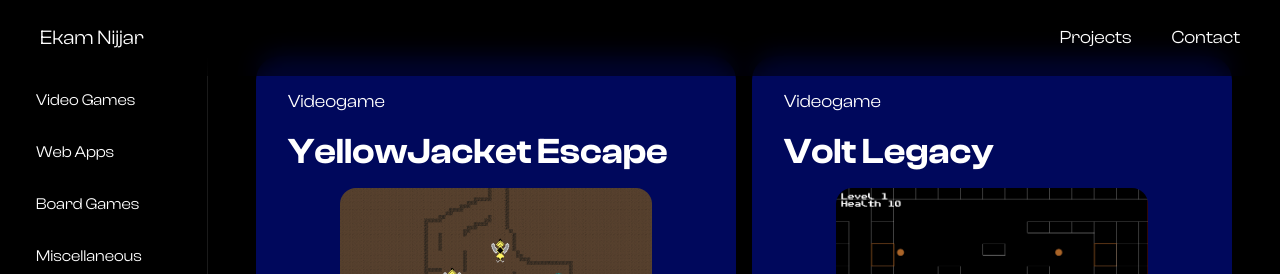
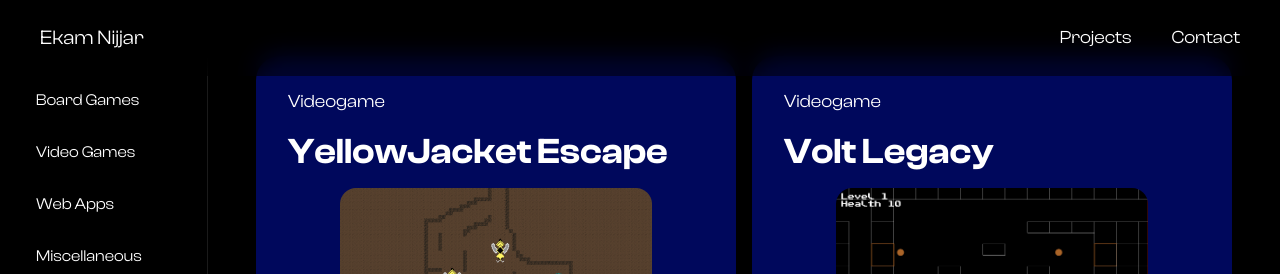
Before and after one commit to ekam-n/ekamn.com, a React (Vite) app: page /projects in a window 1280 px wide. Shown: the top 274 px of the page. Built offline with nearby package versions, Linux system fonts and the light colour scheme.

Commit message:
changed breakpoint for projects page card grid. changed order of labels on sidebar

```diff
--- a/src/components/projectsComponents.tsx
+++ b/src/components/projectsComponents.tsx
@@ -5,7 +5,7 @@ import ProjectsCards from "./projectsComponents/projectsCards";
 
 // Keep this list in ONE place so "Miscellaneous" logic is reliable
 // Keep labels tidy and typed
-export const CORE_LABELS = ["Video Games", "Web Apps", "Board Games"] as const;
+export const CORE_LABELS = ["Board Games", "Video Games", "Web Apps"] as const;
 export type CoreLabel = typeof CORE_LABELS[number];
 
 export type SpecialLabel = "Miscellaneous";
--- a/src/components/projectsComponents/projectsCards.tsx
+++ b/src/components/projectsComponents/projectsCards.tsx
@@ -39,7 +39,7 @@ export default function ProjectsCards({ selected }: Props) {
   return (
     <motion.section
       layout
-      className="pt-14 grid grid-cols-1 md:grid-cols-2 gap-4 items-stretch"
+      className="pt-14 grid grid-cols-1 min-[900px]:grid-cols-2 gap-4 items-stretch"
     >
       <AnimatePresence mode="popLayout" initial={false}>
         {visible.map((p, index) => (
```
